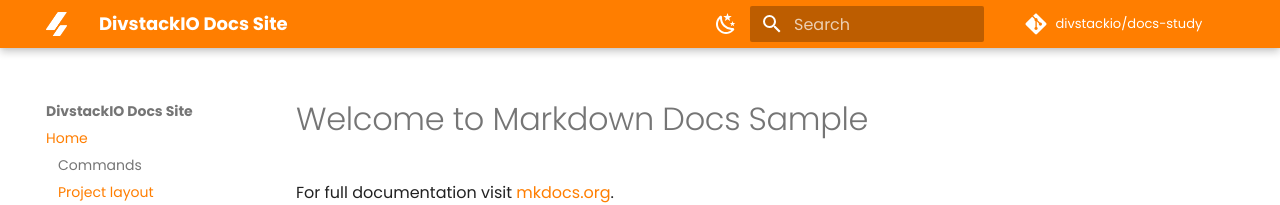
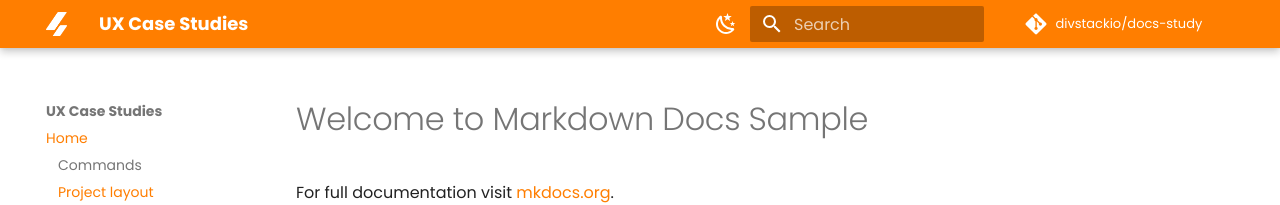
Before and after one commit to divstackio/docs-study, an MkDocs documentation site: the page built from docs/README.md, in a window 1280 px wide. Shown: the top 205 px of the page. Built offline with MkDocs 1.6.1 and Material for MkDocs 9.7.7, drawn with Linux system fonts in a browser that asks for light colours; comment, search, counter and statistics services are not loaded.

Commit message:
Update mkdocs.yml

```diff
--- a/mkdocs.yml
+++ b/mkdocs.yml
@@ -1,4 +1,4 @@
-site_name: DivstackIO Docs Site
+site_name: UX Case Studies
 site_url: https://studies.divstack.io
 copyright: Copyright &copy; 2022
 
```
